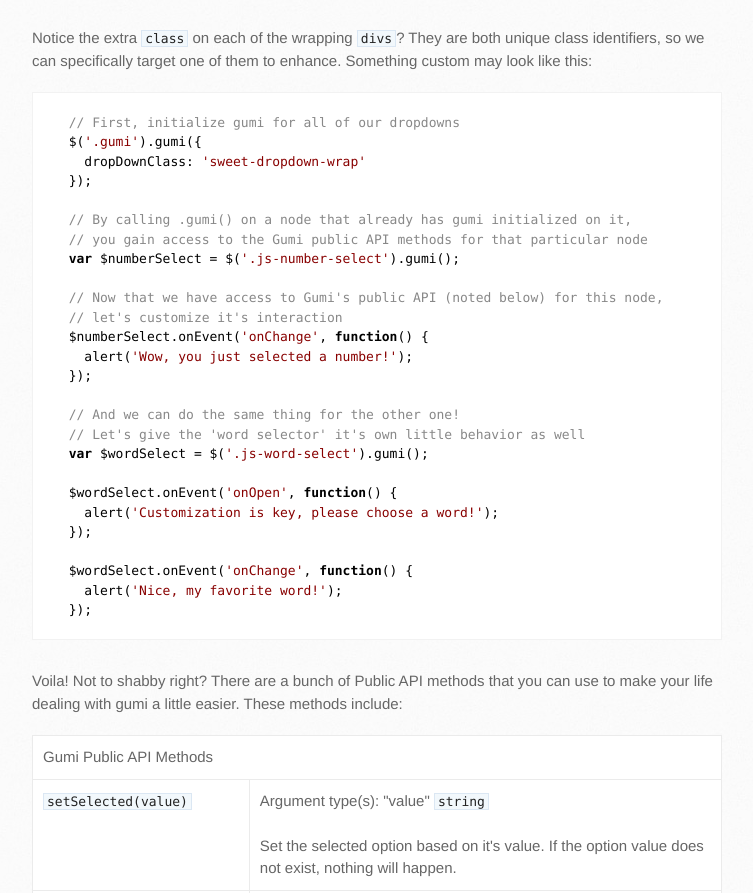
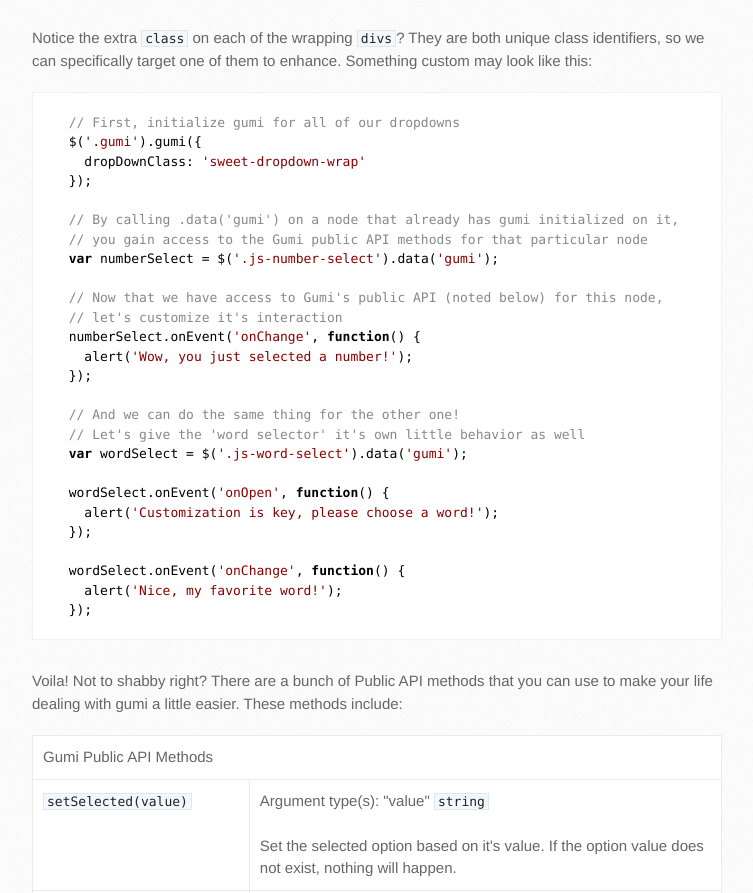
Before and after one commit to b1lly/gumi, a plain HTML site: page index.html in a window 1280 px wide. Shown: the part 3558-4451 px from the top of the page, without its empty margins (138-891 px from the left). Drawn offline with Linux system fonts and the light colour scheme.

Commit message:
fix documentation to use .data

```diff
--- a/index.html
+++ b/index.html
@@ -223,25 +223,25 @@ $('.gumi').gumi({
     dropDownClass: 'sweet-dropdown-wrap'
   });
 
-  // By calling .gumi() on a node that already has gumi initialized on it,
+  // By calling .data('gumi') on a node that already has gumi initialized on it,
   // you gain access to the Gumi public API methods for that particular node
-  var $numberSelect = $('.js-number-select').gumi();
+  var numberSelect = $('.js-number-select').data('gumi');
 
   // Now that we have access to Gumi's public API (noted below) for this node,
   // let's customize it's interaction
-  $numberSelect.onEvent('onChange', function() {
+  numberSelect.onEvent('onChange', function() {
     alert('Wow, you just selected a number!');
   });
 
   // And we can do the same thing for the other one!
   // Let's give the 'word selector' it's own little behavior as well
-  var $wordSelect = $('.js-word-select').gumi();
+  var wordSelect = $('.js-word-select').data('gumi');
 
-  $wordSelect.onEvent('onOpen', function() {
+  wordSelect.onEvent('onOpen', function() {
     alert('Customization is key, please choose a word!');
   });
 
-  $wordSelect.onEvent('onChange', function() {
+  wordSelect.onEvent('onChange', function() {
     alert('Nice, my favorite word!');
   });
 </code>
```
